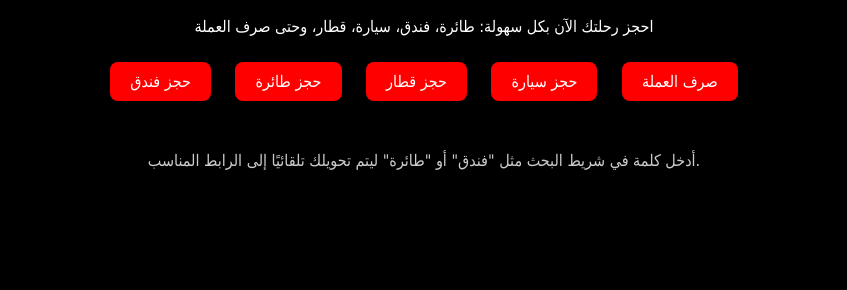
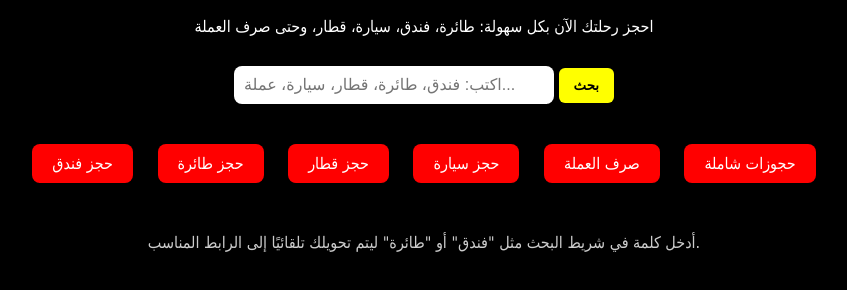
Before and after one commit to paco1963594/Tariq-Explorer, a plain HTML site: page index.html in a window 1280 px wide. Shown: the part 120-410 px from the top of the page, without its empty margins (216-1063 px from the left). Drawn offline with Linux system fonts and the light colour scheme.

Commit message:
Update index.html
الجديد

```diff
--- a/index.html
+++ b/index.html
@@ -14,7 +14,8 @@
   <!-- ✅ Redirect Script -->
   <script>
     function redirectBasedOnQuery() {
-      const query = new URLSearchParams(window.location.search).get("q");
+      const query = new URLSearchParams(window.location.search).get("q") ||
+                    document.getElementById('searchInput')?.value;
       if (!query) return;
 
       const lowerQuery = query.toLowerCase();
@@ -29,10 +30,24 @@
         window.location.href = "https://www.rentalcars.com/";
       } else if (lowerQuery.includes("صرف") || lowerQuery.includes("عملة") || lowerQuery.includes("currency")) {
         window.location.href = "https://www.xe.com/";
+      } else {
+        window.location.href = "https://12go.asia/?z=12574420";
       }
     }
 
-    window.onload = redirectBasedOnQuery;
+    function rotateTitleColors() {
+      const colors = ["#ff0000", "#00ff00", "#0000ff", "#ff00ff"];
+      let i = 0;
+      setInterval(() => {
+        document.getElementById("mainTitle").style.color = colors[i % colors.length];
+        i++;
+      }, 180000); // كل 3 دقائق = 180,000ms
+    }
+
+    window.onload = function() {
+      redirectBasedOnQuery();
+      rotateTitleColors();
+    };
   </script>
 
   <style>
@@ -63,18 +78,51 @@
       margin-top: 40px;
       color: #ccc;
     }
+
+    .search-container {
+      margin: 30px auto;
+    }
+
+    .search-container input[type="text"] {
+      padding: 10px;
+      width: 300px;
+      border-radius: 8px;
+      border: none;
+      font-size: 16px;
+    }
+
+    .search-container button {
+      padding: 10px 15px;
+      background-color: yellow;
+      border: none;
+      border-radius: 6px;
+      font-weight: bold;
+      cursor: pointer;
+    }
+
+    .search-container button:hover {
+      background-color: gold;
+    }
   </style>
 </head>
 
 <body>
-  <h1>مرحبًا بك في Fallaowme Booking</h1>
+  <h1 id="mainTitle">مرحبًا بك في Fallaowme Booking</h1>
   <p>احجز رحلتك الآن بكل سهولة: طائرة، فندق، سيارة، قطار، وحتى صرف العملة</p>
 
+  <!-- ✅ شريط البحث -->
+  <div class="search-container">
+    <input type="text" id="searchInput" placeholder="اكتب: فندق، طائرة، قطار، سيارة، عملة...">
+    <button onclick="redirectBasedOnQuery()">بحث</button>
+  </div>
+
+  <!-- ✅ روابط الحجز -->
   <a href="https://www.booking.com/" class="button">حجز فندق</a>
   <a href="https://www.skyscanner.net/" class="button">حجز طائرة</a>
   <a href="https://www.raileurope.com/" class="button">حجز قطار</a>
   <a href="https://www.rentalcars.com/" class="button">حجز سيارة</a>
   <a href="https://www.xe.com/" class="button">صرف العملة</a>
+  <a href="https://12go.asia/?z=12574420" class="button">حجوزات شاملة</a>
 
   <p class="note">أدخل كلمة في شريط البحث مثل "فندق" أو "طائرة" ليتم تحويلك تلقائيًا إلى الرابط المناسب.</p>
 </body>
```
